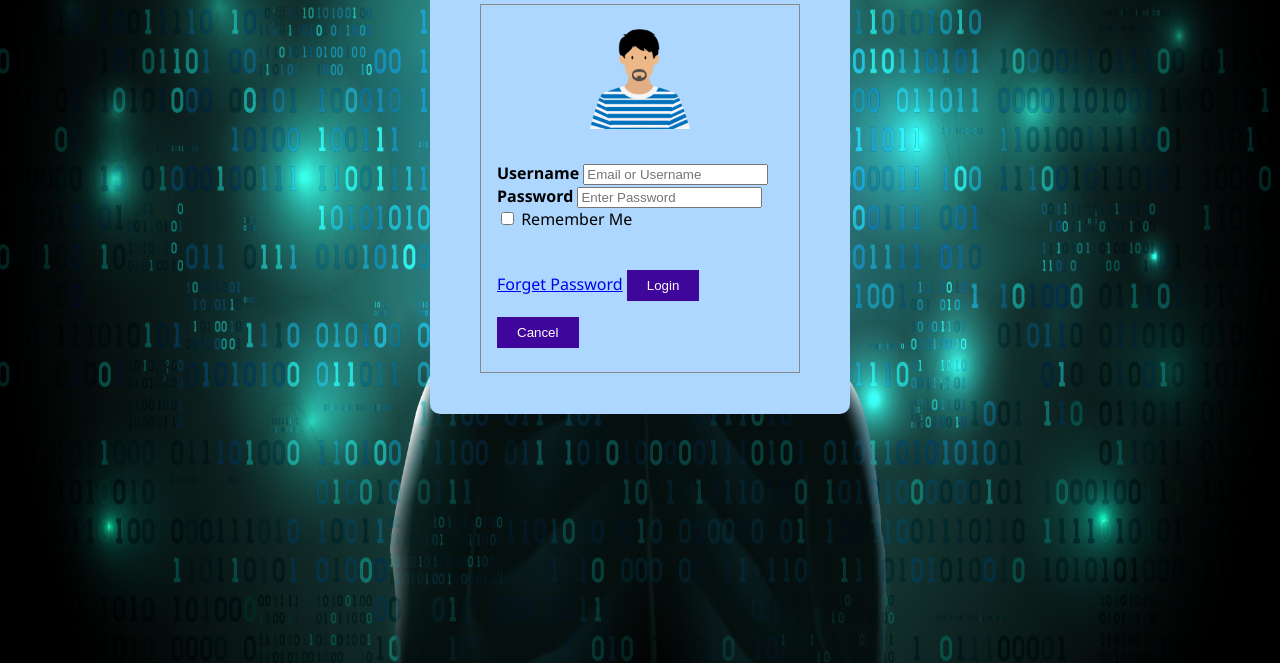
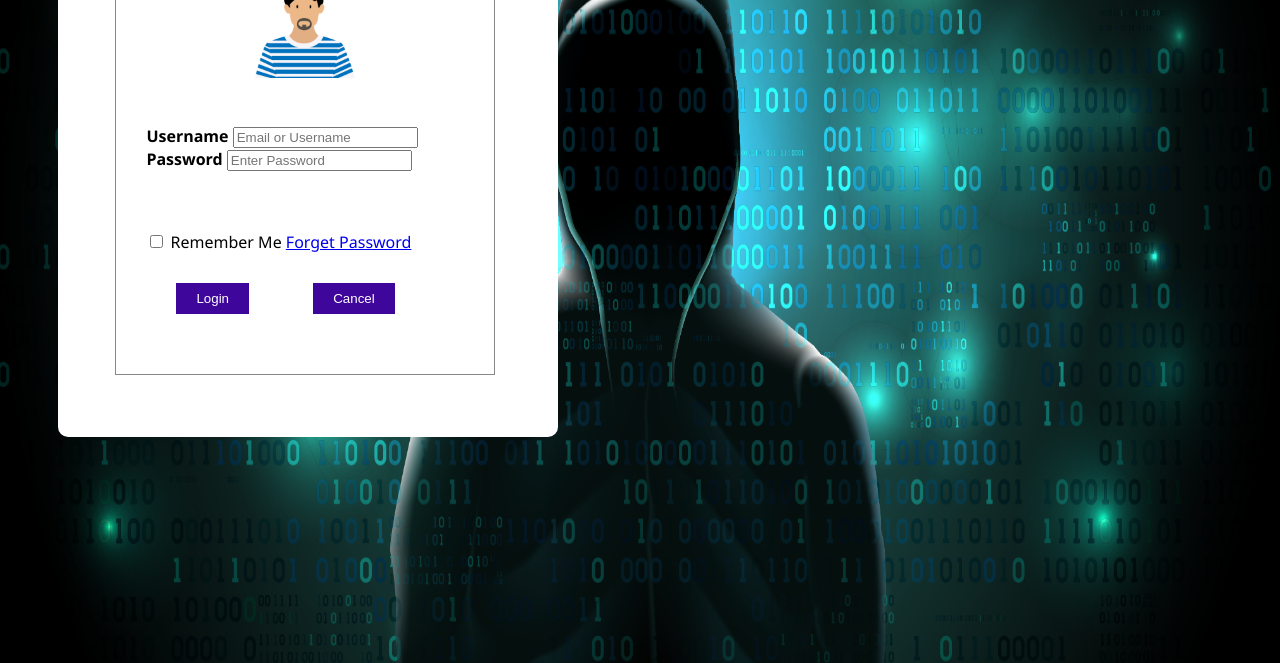
Before and after one commit to abhishekraoas/Login-Form, a plain HTML site: page index.html in a window 1280 px wide. Shown: the part 137-800 px from the top of the page. Drawn offline with Linux system fonts and the light colour scheme.

Commit message:
Feat: Added some style

```diff
--- a/index.html
+++ b/index.html
@@ -22,10 +22,11 @@
                     <input type="text" class="input_field" placeholder="Email or Username" required>
                     <label for="password"><b>Password</b></label>
                     <input type="password" class="input_field" placeholder="Enter Password" required>
+
+                </div>
+                <div class="container2">
                     <input type="checkbox" class="checkbox">
                     <span>Remember Me</span>
-                </div>
-                <div class="container2">
                     <a href="#">Forget Password</a>
                     <button type="login" class="loginbutton">Login</button>
                     <button class="cancelbtn">Cancel</button>
--- a/style.css
+++ b/style.css
@@ -4,20 +4,19 @@
 body{
     background-image: url('images/5.png');
     font-family: 'Segoe UI', Tahoma, Geneva, Verdana, sans-serif;
-    background-color: rgb(238, 50, 50);
     background-attachment: fixed;
     background-repeat: no-repeat;
     background-size: 100% 100%;
-    display: flex;
-    justify-content: center;
+    /* display: flex;
+    justify-content: center; */
 }
 
 .formbox{
-  width: 400px;
-  height: 400px;
+  width: 474px;
+  height: 474px;
 }
 .input_group{
-    margin: 5% auto 15% auto;
+    margin: -9% 10% 12% 10%;
     border: 1px solid #888;
     width: 80%;
 
@@ -44,9 +43,10 @@ button{
     background-color: #3f069b;
     color: white;
     padding: 8px 20px;
-    margin: 8px 0;
+    margin: 30px 30px;
     border: none;
     cursor: pointer;
+
 }
 button:hover{
     background-color: red;
@@ -58,7 +58,7 @@ button:hover{
     position: relative;
 }
  .container{
-    background-color: rgb(173, 215, 255);
+    background-color: rgb(255, 255, 255);
     border-radius: 10px;
     padding: 10px;
     max-width: 500px;
@@ -67,7 +67,7 @@ button:hover{
     margin-right: 50px;
  }
  .container2{
-     padding: 16px;
+     padding: 30px;
 
  }
 
```
